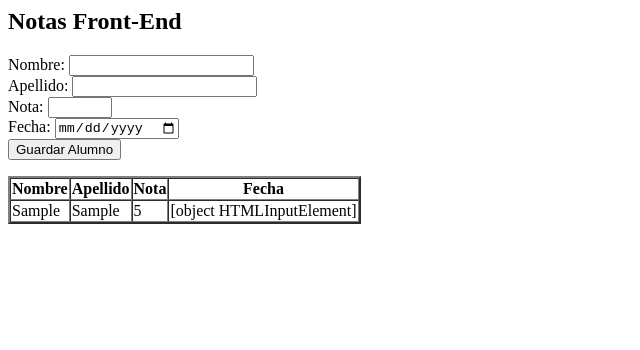
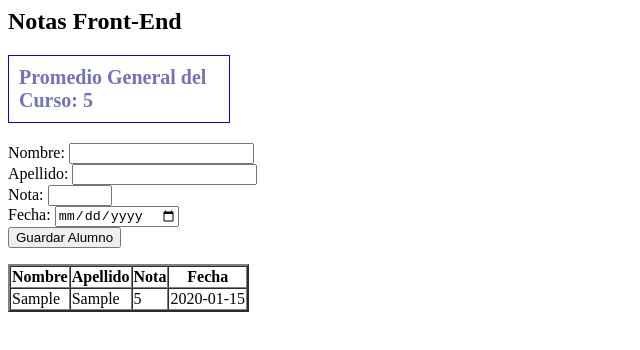
Before and after one commit to PixelPath7/FE-05-05, a plain HTML site: page index.html in a window 1280 px wide. Both pictures are taken after typing "Sample", "Sample", "5", "2020-01-15" into the empty fields and a click on the button "Guardar Alumno". Shown: the whole page, without its empty margins (0-640 px from the left). Drawn offline with Linux system fonts and the light colour scheme.

Commit message:
Clase 12-05
Se agrego promedio

```diff
--- a/index.html
+++ b/index.html
@@ -4,9 +4,23 @@
         <meta charset="UTF-8">
         <meta name="viewport" content="width=device-width, initial-scale=1.0">
         <title>Document</title>
+        <style>
+            #average{
+                margin: 16px 0;
+                padding: 10px;
+                background-color: white;
+                border: 1px solid blue;
+                font-size: 20px;
+                font-weight: bold;
+                max-width: 200px;
+                margin-bottom: 20px;
+                color: rgb(115, 115, 185)
+            }
+        </style>
     </head>
     <body>
         <h2>Notas Front-End</h2>
+        <div id="average">Promedio General del Curso: N/A</div>
         <form id="studentForm">
             <div>
                 <label for="name">Nombre:</label>
@@ -21,8 +35,8 @@
                 <input type="number" id="grade" step="0.1" min="1" max="7" required>
             </div>
             <div>
-                <label for="fecha">Fecha: </label>
-                <input type="date" id="fecha" required>
+                <label for="date">Fecha: </label>
+                <input type="date" id="date" required>
             </div>
             <button type="submit">Guardar Alumno</button>
         </form>
--- a/script.js
+++ b/script.js
@@ -1,5 +1,6 @@
 const students = []
-const tableBody = document.querySelector("#studentsTable tbody")
+const tableBody = document.querySelector("#studentsTable tbody");
+const averageDiv=document.getElementById("average");
 
 document.getElementById("studentForm").addEventListener("submit", function(e){
     e.preventDefault();
@@ -7,21 +8,44 @@ document.getElementById("studentForm").addEventListener("submit", function(e){
     const name = document.getElementById("name").value.trim();
     const lastName = document.getElementById("lastName").value.trim();
     const grade = parseFloat(document.getElementById("grade").value);
+    const date = document.getElementById("date").value.trim();
 
-    if(!name || !lastName || isNaN(grade) || grade < 1 || grade > 7){
+    if(!name || !lastName || isNaN(grade) || grade < 1 || grade > 7 || !date){
         alert("Error al ingresar Datos")
         return
     }
 
-    const student = {name, lastName, grade, fecha}
+    const student = {name, lastName, grade, date}
 
     students.push(student);
     //console.log(students)
     addStudentToTable(student)
+    calculateAverage()
 
     this.reset()
 
 });
+
+function calculateAverage(){
+    let total_notas = 0
+    let total_estudiantes = students.length
+
+    for(i of students){
+        console.log(i);
+        total_notas = i.grade + total_notas
+    }
+    averageDiv.innerHTML = `Promedio General del Curso: ${total_notas/total_estudiantes}`
+}
+
+//function calcularPromedio(){
+//    if(students.length===0){
+//        averageDiv.textContent = "Promedio General del Curso: N/A"
+//        return
+//    }
+//    const total=students.reduce((sum, student) => sum + student.grade, 0);
+//    const prom = total/students.length;
+//    averageDiv.textContent = "Promedio General del Curso: "+prom.toFixed(2);
+//}
 
 function addStudentToTable(student){
     const row = document.createElement("tr");
@@ -29,6 +53,6 @@ function addStudentToTable(student){
         <td> ${student.name}</td>
         <td> ${student.lastName}</td>
         <td> ${student.grade}</td>
-        <td> ${student.fecha}</td>`;
+        <td> ${student.date}</td>`;
     tableBody.appendChild(row);
 }
```
